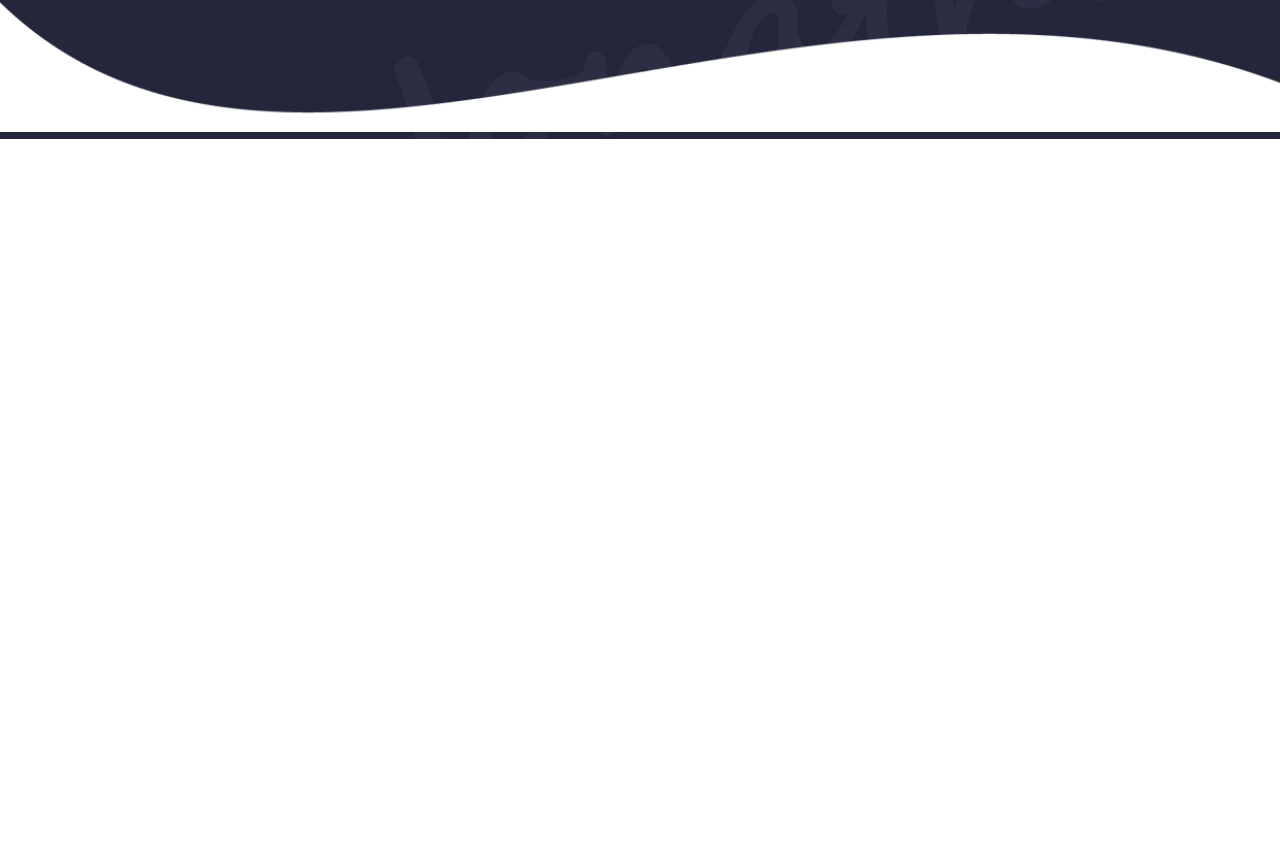
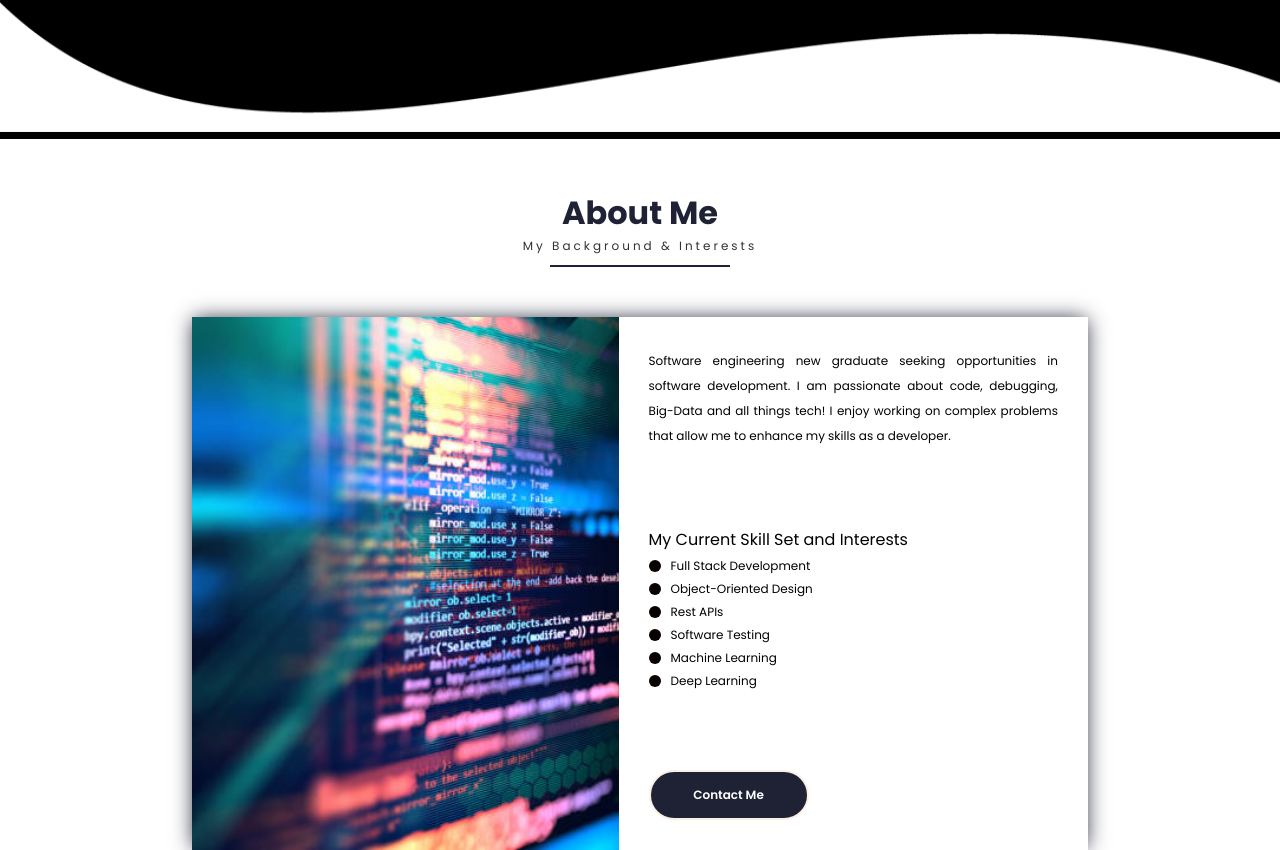
Before and after one commit to kfalez/Portfolio-Website, a React (Create React App) app in the folder client/: page / in a window 1280 px wide. Shown: the part 531-1381 px from the top of the page. Before the commit the page ends 800 px from the top, so only its background shows below. Built offline with nearby package versions, Linux system fonts and the light colour scheme; the HTML template or start-up script is replaced by a standard one.

Commit message:
Functional AboutMe component

```diff
--- a/client/src/PortfolioContainer/AboutMe/AboutMe.css
+++ b/client/src/PortfolioContainer/AboutMe/AboutMe.css
@@ -0,0 +1,80 @@
+.about-me-container {
+  display: flex;
+  flex-direction: column;
+  justify-content: center;
+  align-items: center;
+  margin: 50px 0 0 0;
+}
+.about-me-parent {
+  max-width: 1000px;
+  width: 70%;
+}
+.about-me-card {
+  display: flex;
+  width: 100%;
+  box-shadow: 0 0px 20px -2px #1f2235;
+}
+.about-me-profile {
+  width: 50%;
+  background-image: url("../../assets/AboutMe/me.jpg");
+  background-size: cover;
+  background-repeat: center;
+}
+.about-me-details {
+  width: 48%;
+  text-align: justify;
+  padding: 30px;
+}
+.about-me-description {
+  font-size: 12px;
+}
+.about-me-highlights {
+  margin: 80px 0;
+}
+.highlight-heading {
+  font-family: "Poppins Bold";
+  font-size: 14px;
+  margin: 0 0 5px 0;
+}
+.highlight {
+  display: flex;
+  align-items: center;
+  margin: 5px 0;
+  font-size: 12px;
+}
+.highlight-blob {
+  height: 12px;
+  width: 12px;
+  margin: 0 10px 0 0;
+  background: #070200;
+  border-radius: 50%;
+}
+.about-me-options .highlight-btn {
+  margin: 0 0 0 30px;
+}
+/* iPad pro */
+@media only screen and (max-width: 1110px) {
+  .about-me-parent {
+    width: 88%;
+  }
+}
+@media only screen and (max-width: 898px) {
+  .about-me-profile {
+    display: none;
+  }
+  .about-me-details{
+      width: 100%;
+  }
+}
+@media only screen and (max-width: 466px) {
+    .about-me-options{
+        display: flex;
+        flex-direction: column;
+    }
+    .about-me-options .highlighted-btn{
+        margin: 24px 0 0 0 !important;
+    }
+    .about-me-options button {
+        width: 100%;
+    }
+}
--- a/client/src/PortfolioContainer/AboutMe/AboutMe.js
+++ b/client/src/PortfolioContainer/AboutMe/AboutMe.js
@@ -1,12 +1,71 @@
-import React, {useEffect} from 'react'
-import ScreenHeading from '../../Utilities/ScreenHeading/ScreenHeading.js';
-import ScrollService from '../../Utilities/ScrollService';
-import Animations from '../../Utilities/Animations.js';
+import React, { useEffect } from "react";
+import ScreenHeading from "../../Utilities/ScreenHeading/ScreenHeading.js";
+import ScrollService from "../../Utilities/ScrollService";
+import Animations from "../../Utilities/Animations.js";
+import { lastValueFrom } from "rxjs";
+import './AboutMe.css'
 
-export default function AboutMe() {
+export default function AboutMe(props) {
+  let fadeInScreenHandler = (screen) => {
+    if (screen.fadeScreen !== props.id) return;
+    Animations.animations.fadeInScreen(props.id);
+  };
+  const fadeInSubscription =
+    ScrollService.currentScreenFadeIn.subscribe(fadeInScreenHandler);
+
+  //declare static data and store in constant
+  const SCREEN_CONSTANTS = {
+    description:
+      "Software engineering new graduate seeking opportunities in software development. I am passionate about code, debugging, Big-Data and all things tech! I enjoy working on complex problems that allow me to  enhance my skills as a developer.",
+    highlights: {
+      bullets: [
+        "Full Stack Development",
+        "Object-Oriented Design",
+        "Rest APIs",
+        "Software Testing",
+        "Machine Learning",
+        "Deep Learning",
+      ],
+      heading: "My Current Skill Set and Interests",
+    },
+  };
+  const renderHighlight = () => {
+    return SCREEN_CONSTANTS.highlights.bullets.map((value, i) => (
+      <div className="highlight" key={i}>
+        <div className="highlight-blob"></div>
+        <span>{value}</span>
+      </div>
+    ));
+  };
+
   return (
-    <div>
-
+    <div className="about-me-container screen-container" id={props.id || ""}>
+      <div className="about-me-parent">
+        <ScreenHeading
+          title={"About Me"}
+          subHeading={"My Background & Interests"}
+        />
+        <div className="about-me-card">
+          <div className="about-me-profile"></div>
+          <div className="about-me-details">
+            <span className="about-me-description">
+              {SCREEN_CONSTANTS.description}
+            </span>
+            <div className="about-me-highlights">
+              <div className="highlights-heading">
+                <span>{SCREEN_CONSTANTS.highlights.heading}</span>
+              </div>
+              {renderHighlight()}
+            </div>
+            <div className="about-me-options">
+              <button className="btn primary-btn">
+                {""}
+                Contact Me{" "}
+              </button>
+            </div>
+          </div>
+        </div>
+      </div>
     </div>
-  )
+  );
 }
--- a/client/src/Utilities/ScreenHeading/ScreenHeading.css
+++ b/client/src/Utilities/ScreenHeading/ScreenHeading.css
@@ -28,7 +28,7 @@
     height: 2px;
     background-color: #1f2235;
 }
-.separator-blob{
+/* .separator-blob{
     height: 10px;
     width: 100%;
     position: absolute;
@@ -39,4 +39,4 @@
     width: 35px;
     border-radius: 10px;
     background-color: var( --dark-orange);
-}
+} */
--- a/client/src/Utilities/ScreenHeading/ScreenHeading.js
+++ b/client/src/Utilities/ScreenHeading/ScreenHeading.js
@@ -19,11 +19,11 @@ export default function ScreenHeading(props) {
 
         <div className='heading-separator'>
             <div className='separator-line'>
-                <div className='separator-blob'>
+                {/* <div className='separator-blob'> */}
 
                 </div>
             </div>
         </div>
-    </div>
+    // </div>
   )
 }
```
Also changed, not shown: client/src/assets/Home/bg.jpg.
